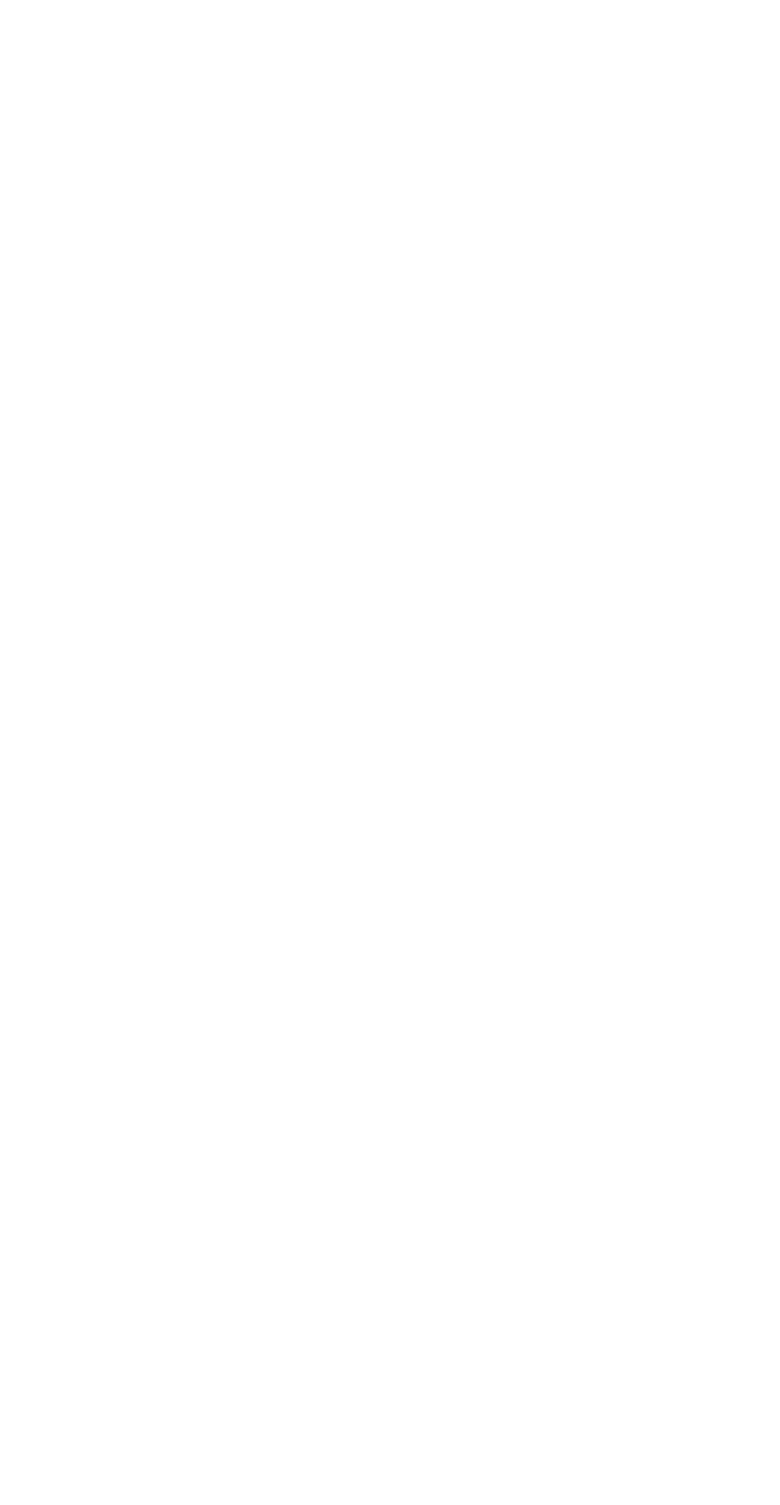
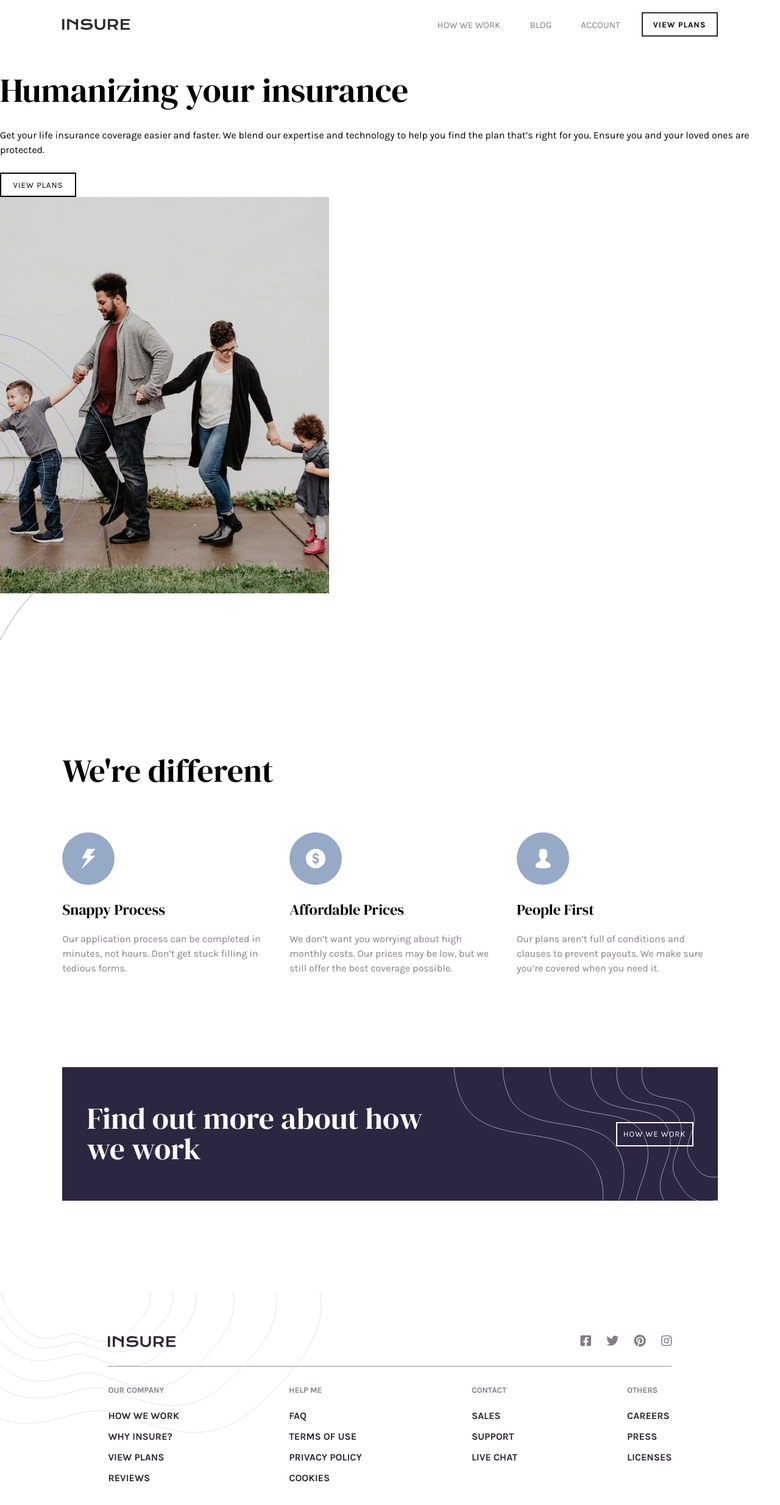
Before and after one commit to Diarrah/FEM-React-Insure, a React (Create React App) app: page / in a window 1280 px wide. Shown: the top 2468 px of the page at 61% size. Before the commit the page ends 800 px from the top, so only its background shows below. Built offline with nearby package versions, Linux system fonts and the light colour scheme.

Commit message:
All components import

```diff
--- a/src/App.js
+++ b/src/App.js
@@ -1,9 +1,16 @@
 import React from 'react';
+import './App.scss';
+
+import { Navbar, Header, Different, CTA, Footer } from './components';
 
 function App() {
   return (
     <div className="App">
-
+      <Navbar />
+      <Header />
+      <Different />
+      <CTA />
+      <Footer />
     </div>
   );
 }
```
